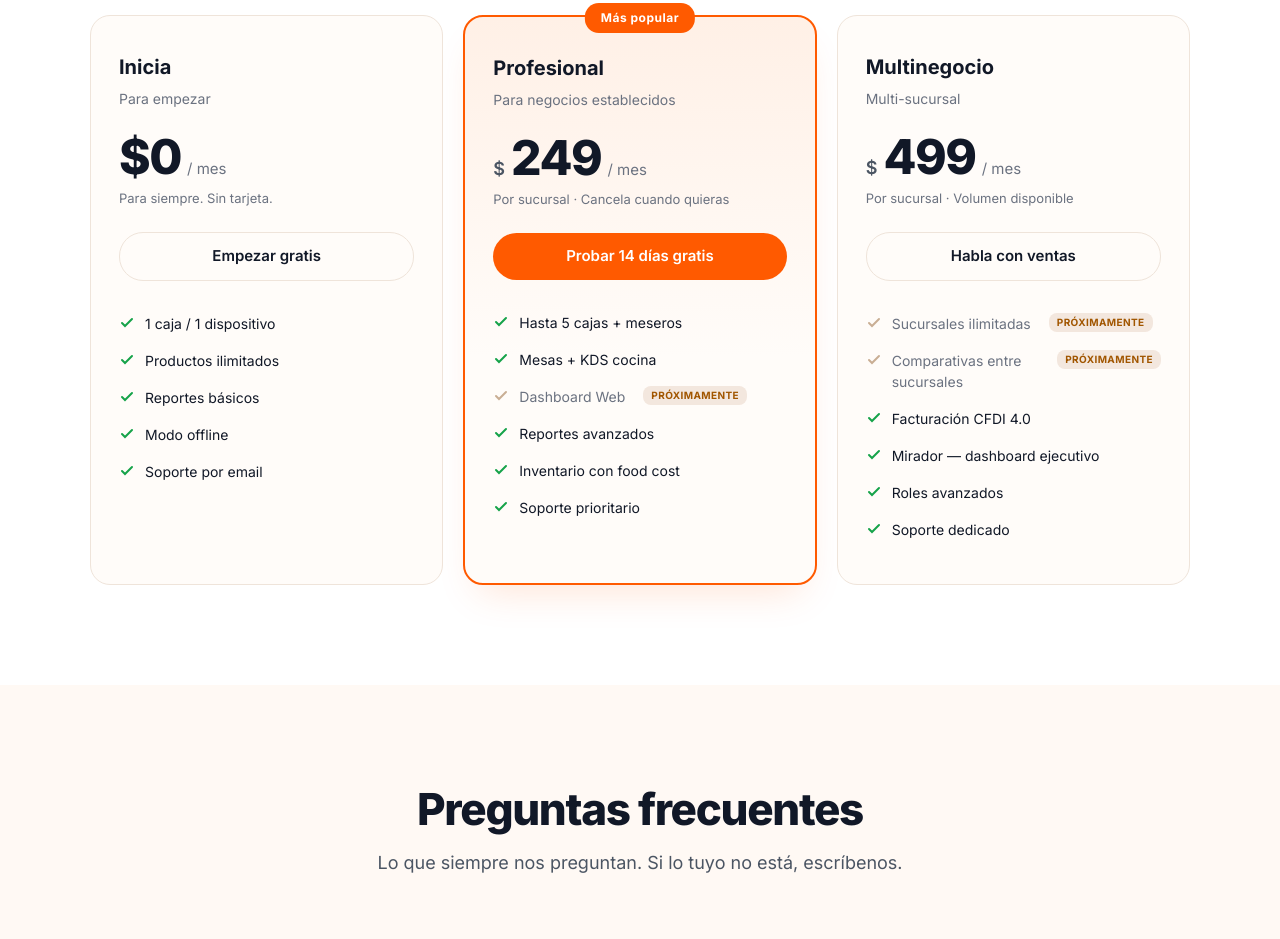
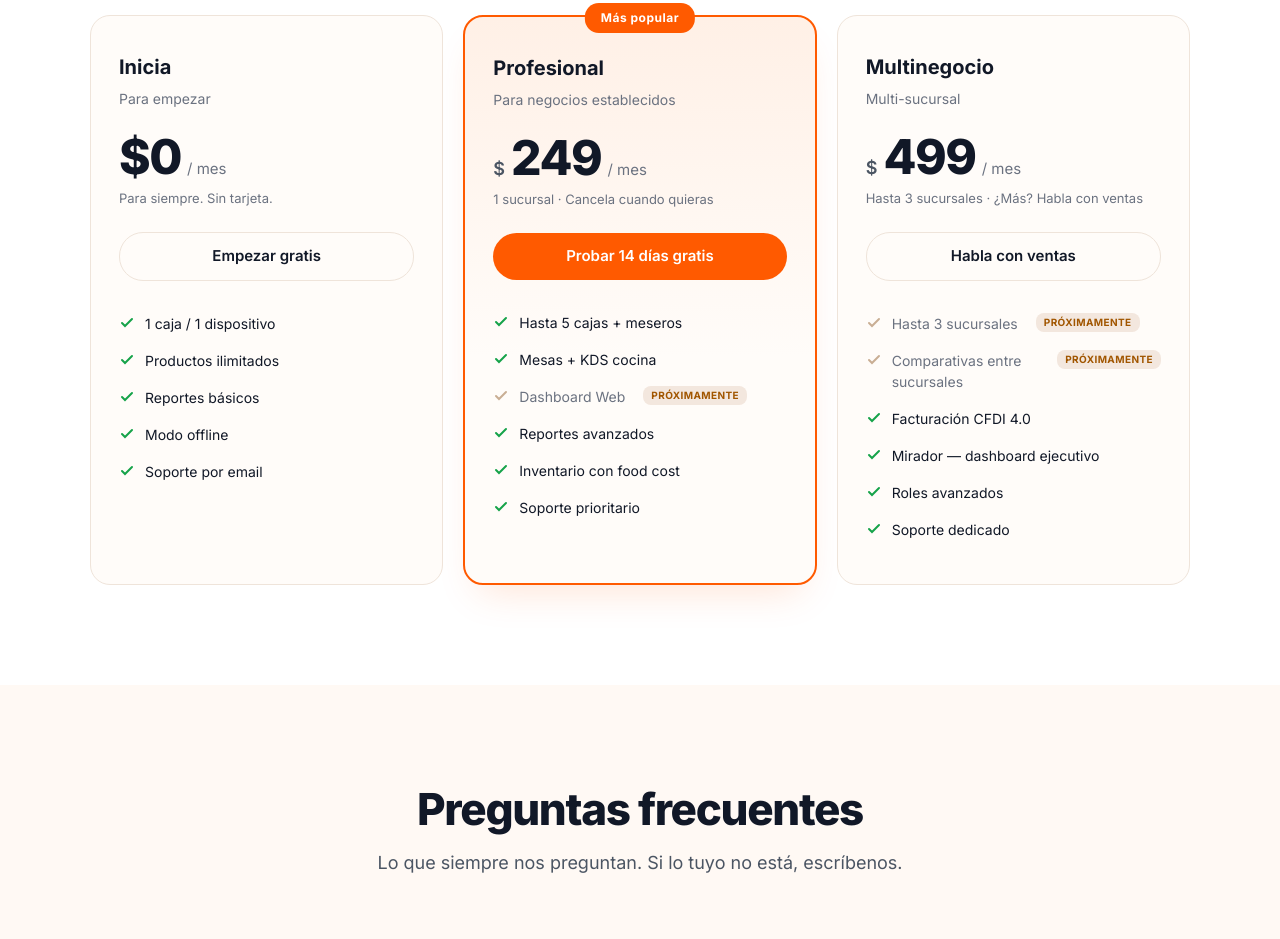
Before and after one commit to CIR91/tocaycobra-web, a plain HTML site: page index.html in a window 1280 px wide. Shown: the part 3009-3948 px from the top of the page. Drawn offline with Linux system fonts and the light colour scheme.

Commit message:
Add files via upload

```diff
--- a/index.html
+++ b/index.html
@@ -433,8 +433,8 @@ footer{background:var(--cream-bg);border-top:1px solid var(--divider);padding:60
         <div class="price-tagline">Para negocios establecidos</div>
         <div class="price-amount"><span class="currency">$</span><span class="num" data-monthly="249" data-yearly="208">249</span><span class="period">/ mes</span></div>
         <div class="price-meta">
-          <span class="meta-monthly">Por sucursal · Cancela cuando quieras</span>
-          <span class="meta-yearly">$2,490 al año · Por sucursal</span>
+          <span class="meta-monthly">1 sucursal · Cancela cuando quieras</span>
+          <span class="meta-yearly">$2,490 al año · 1 sucursal</span>
         </div>
         <a href="https://play.google.com/store" class="btn btn-primary">Probar 14 días gratis</a>
         <ul class="price-features">
@@ -451,12 +451,12 @@ footer{background:var(--cream-bg);border-top:1px solid var(--divider);padding:60
         <div class="price-tagline">Multi-sucursal</div>
         <div class="price-amount"><span class="currency">$</span><span class="num" data-monthly="499" data-yearly="416">499</span><span class="period">/ mes</span></div>
         <div class="price-meta">
-          <span class="meta-monthly">Por sucursal · Volumen disponible</span>
-          <span class="meta-yearly">$4,990 al año · Por sucursal</span>
+          <span class="meta-monthly">Hasta 3 sucursales · ¿Más? Habla con ventas</span>
+          <span class="meta-yearly">$4,990 al año · Hasta 3 sucursales</span>
         </div>
         <a href="mailto:ventas@tocaycobra.com.mx" class="btn btn-secondary">Habla con ventas</a>
         <ul class="price-features">
-          <li class="upcoming"><svg width="16" height="16" viewBox="0 0 16 16" fill="none"><path d="M3 8l3 3 7-7" stroke="currentColor" stroke-width="2" stroke-linecap="round"/></svg> Sucursales ilimitadas <span class="soon">Próximamente</span></li>
+          <li class="upcoming"><svg width="16" height="16" viewBox="0 0 16 16" fill="none"><path d="M3 8l3 3 7-7" stroke="currentColor" stroke-width="2" stroke-linecap="round"/></svg> Hasta 3 sucursales <span class="soon">Próximamente</span></li>
           <li class="upcoming"><svg width="16" height="16" viewBox="0 0 16 16" fill="none"><path d="M3 8l3 3 7-7" stroke="currentColor" stroke-width="2" stroke-linecap="round"/></svg> Comparativas entre sucursales <span class="soon">Próximamente</span></li>
           <li><svg width="16" height="16" viewBox="0 0 16 16" fill="none"><path d="M3 8l3 3 7-7" stroke="currentColor" stroke-width="2" stroke-linecap="round"/></svg> Facturación CFDI 4.0</li>
           <li><svg width="16" height="16" viewBox="0 0 16 16" fill="none"><path d="M3 8l3 3 7-7" stroke="currentColor" stroke-width="2" stroke-linecap="round"/></svg> Mirador — dashboard ejecutivo</li>
```
Also changed, not shown: soporte.html (+2 -2 lines), terminos.html (+2 -2 lines).
